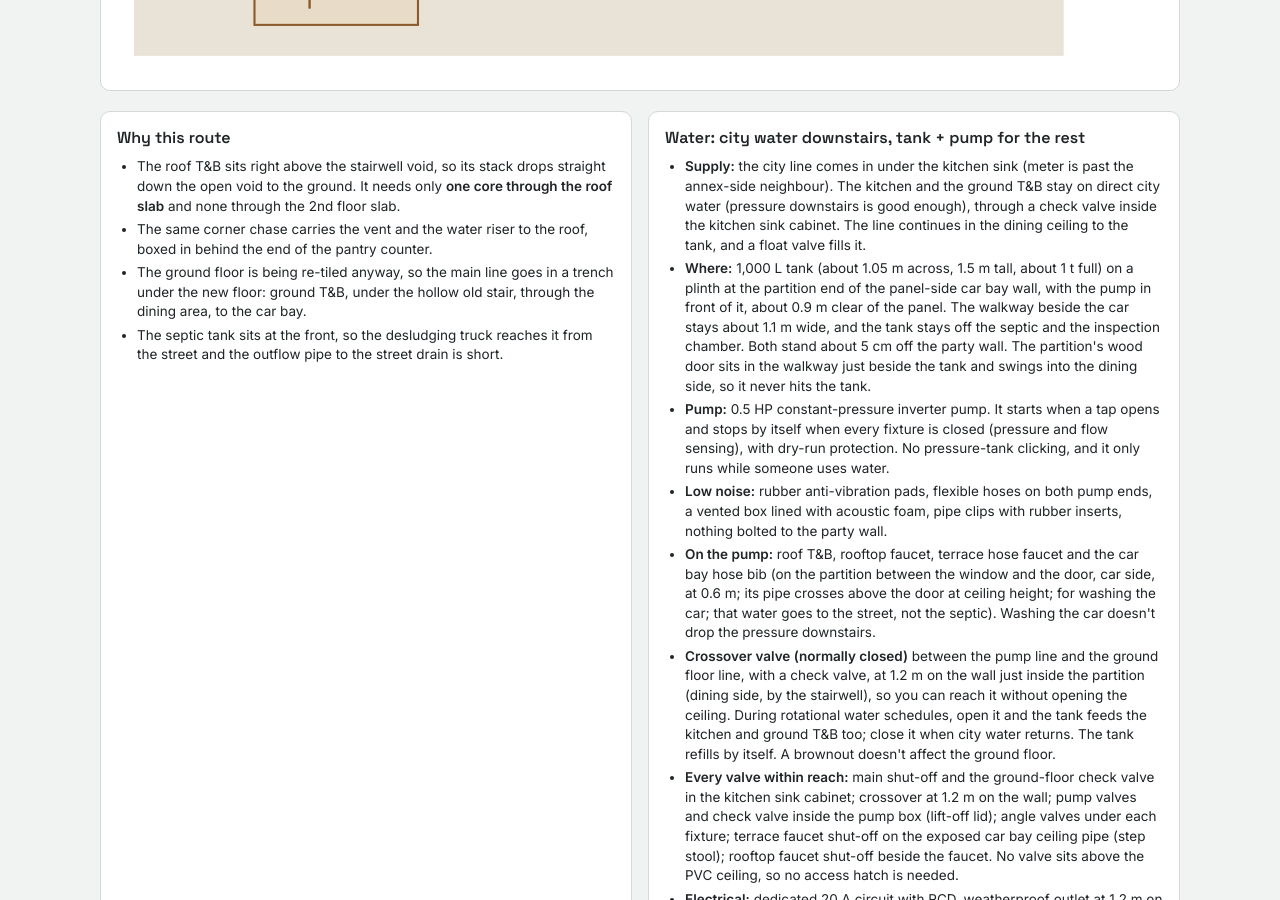
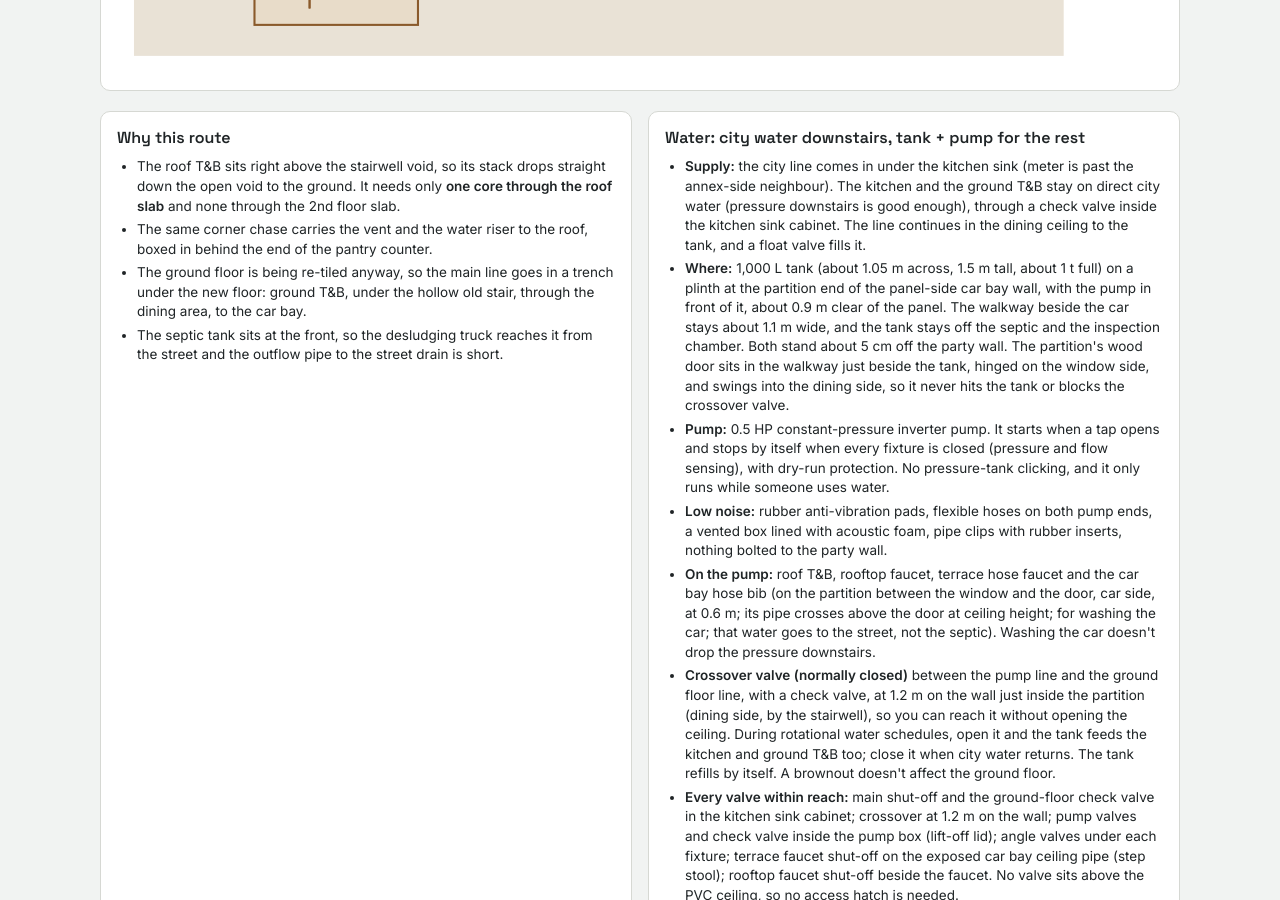
Before and after one commit to tatayotter/navarro-house, a Jekyll site: the page house/plumbing-layout-v1.html, which Jekyll copies as it is, in a window 1280 px wide and 900 px high, scrolled down 2106 px. Built offline with Jekyll 4.4.1, drawn with Linux system fonts in a browser that asks for light colours.

Commit message:
Valves drawing + plumbing plan: partition door hinged on the window side
Co-Authored-By: Claude Opus 5.5 <noreply@anthropic.com>
Claude-Session: https://claude.ai/code/session_01RUWgCM9SbUoargYbTj1Viu

```diff
--- a/house/plumbing-layout-v1.html
+++ b/house/plumbing-layout-v1.html
@@ -121,7 +121,7 @@ td.n{font-variant-numeric:tabular-nums;white-space:nowrap}
     </ul></div>
     <div class="box"><h2>Water: city water downstairs, tank + pump for the rest</h2><ul>
       <li><b>Supply:</b> the city line comes in under the kitchen sink (meter is past the annex-side neighbour). The kitchen and the ground T&amp;B stay on direct city water (pressure downstairs is good enough), through a check valve inside the kitchen sink cabinet. The line continues in the dining ceiling to the tank, and a float valve fills it.</li>
-      <li><b>Where:</b> 1,000 L tank (about 1.05 m across, 1.5 m tall, about 1 t full) on a plinth at the partition end of the panel-side car bay wall, with the pump in front of it, about 0.9 m clear of the panel. The walkway beside the car stays about 1.1 m wide, and the tank stays off the septic and the inspection chamber. Both stand about 5 cm off the party wall. The partition's wood door sits in the walkway just beside the tank and swings into the dining side, so it never hits the tank.</li>
+      <li><b>Where:</b> 1,000 L tank (about 1.05 m across, 1.5 m tall, about 1 t full) on a plinth at the partition end of the panel-side car bay wall, with the pump in front of it, about 0.9 m clear of the panel. The walkway beside the car stays about 1.1 m wide, and the tank stays off the septic and the inspection chamber. Both stand about 5 cm off the party wall. The partition's wood door sits in the walkway just beside the tank, hinged on the window side, and swings into the dining side, so it never hits the tank or blocks the crossover valve.</li>
       <li><b>Pump:</b> 0.5 HP constant-pressure inverter pump. It starts when a tap opens and stops by itself when every fixture is closed (pressure and flow sensing), with dry-run protection. No pressure-tank clicking, and it only runs while someone uses water.</li>
       <li><b>Low noise:</b> rubber anti-vibration pads, flexible hoses on both pump ends, a vented box lined with acoustic foam, pipe clips with rubber inserts, nothing bolted to the party wall.</li>
       <li><b>On the pump:</b> roof T&amp;B, rooftop faucet, terrace hose faucet and the car bay hose bib (on the partition between the window and the door, car side, at 0.6 m; its pipe crosses above the door at ceiling height; for washing the car; that water goes to the street, not the septic). Washing the car doesn't drop the pressure downstairs.</li>
@@ -278,7 +278,7 @@ rect(86,140,291,323,'furn'); text(113,316,'shelves','dim'); text(62,316,'open','
 rect(4,135,206,282,'furn'); text(70,232,'Dining','lbl'); text(70,244,'to plan: ≈ 2.2 m deep','dim');
 // car bay / dining partition (Rowil 19 Nov): solid wall with a sliding window over the car (watch the car, open for air) + solid wood door at the walkway, swinging into the dining side (positions provisional)
 rect(0,20,197,200,'wall'); line(20,197.8,52,197.8,'glass'); line(48,199.2,80,199.2,'glass'); rect(80,94,197,200,'wall'); rect(130,W,197,200,'wall');
-line(94,200,94,236,'door'); o+=`<path class="arc" d="M${X(130)},${Y(200)} A${(36*S).toFixed(1)},${(36*S).toFixed(1)} 0 0 1 ${X(94)},${Y(236)}"/>`; // hinged on the window side (Rowil 19 Nov)
+line(94,200,94,236,'door'); o+=`<path class="arc" d="M${X(130)},${Y(200)} A${(36*S).toFixed(1)},${(36*S).toFixed(1)} 0 0 1 ${X(94)},${Y(236)}"/>`;
 text(50,192,'sliding window ≈1.5 m','dim'); text(112,192,'wood door','dim');
 // wheel stop (car bay vents through the perforated top of the shutter; side walls are party walls)
 rect(28,74,176,179,'wall'); text(51,172,'wheel stop','dim');
```
Also changed, not shown: house/img/water-valves.svg.
